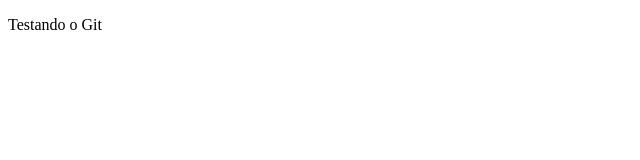
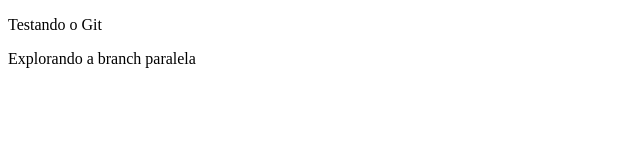
Before and after one commit to OnicioLemos/aulagithub, a plain HTML site: page index.html in a window 1280 px wide. Shown: the whole page, without its empty margins (0-640 px from the left). Drawn offline with Linux system fonts and the light colour scheme.

Commit message:
adicionando novo paragrafo

```diff
--- a/index.html
+++ b/index.html
@@ -7,5 +7,6 @@
 </head>
 <body>
     <p>Testando o Git</p>
+    <p>Explorando a branch paralela</p>
 </body>
 </html>
```
